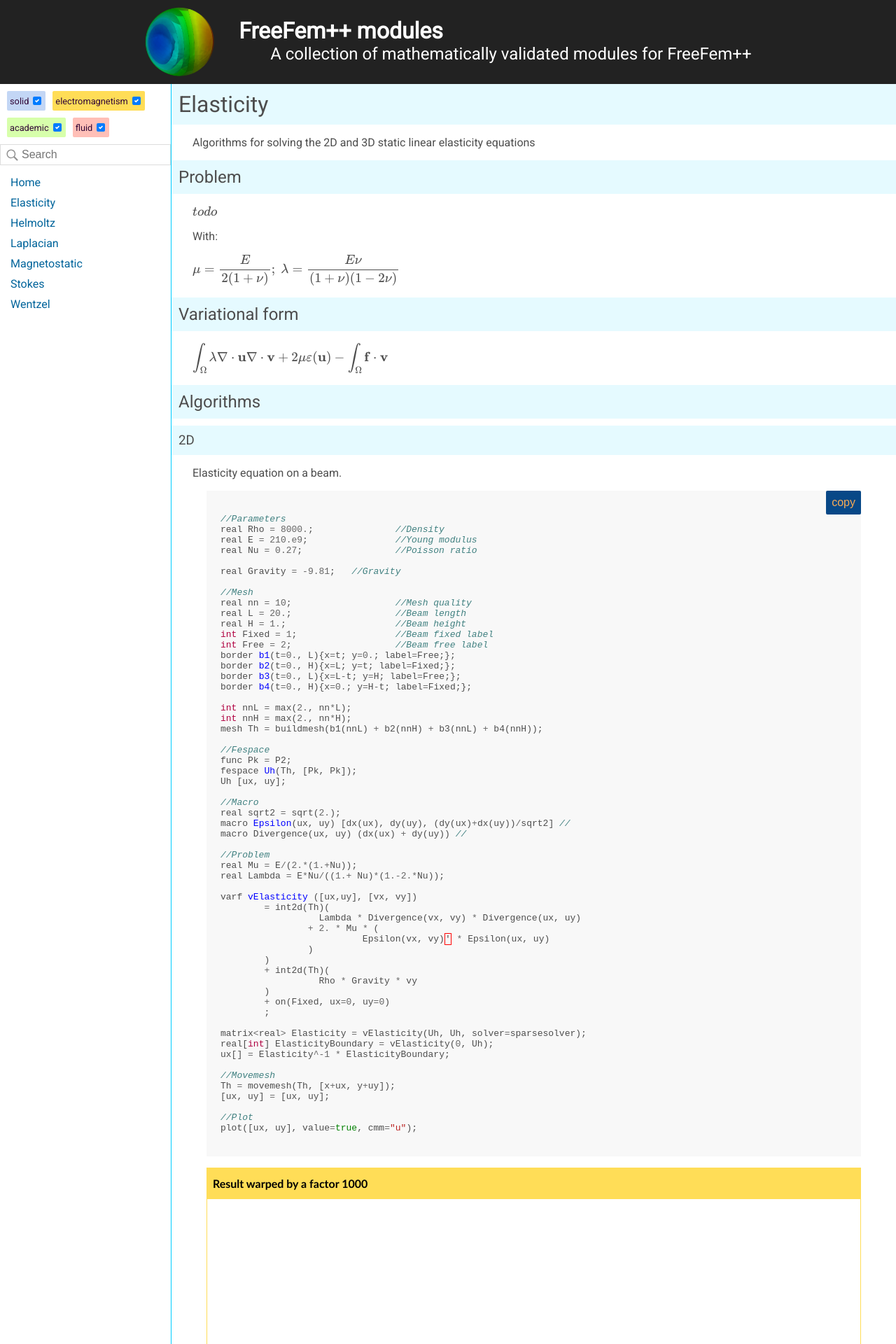
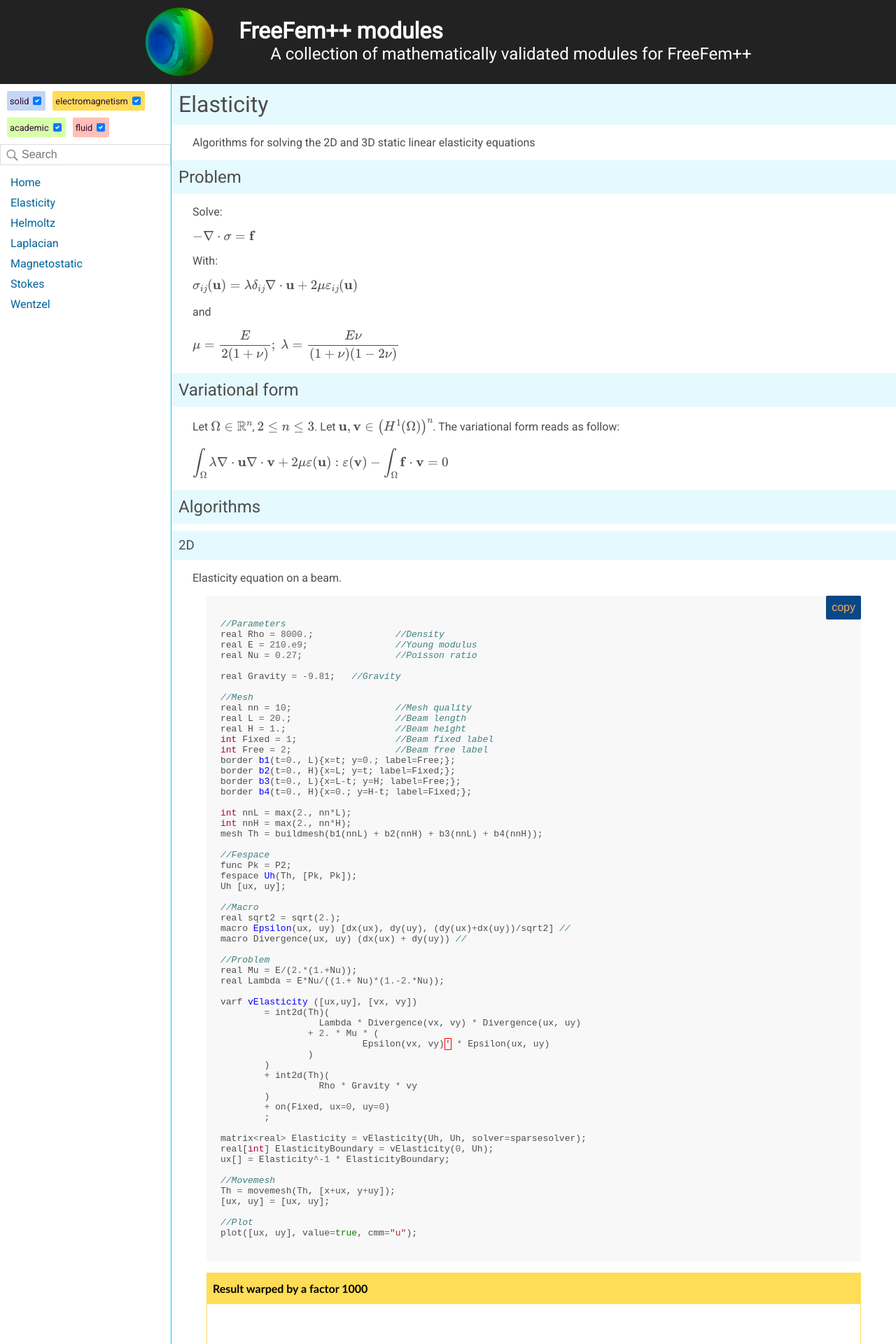
Before and after one commit to FreeFem/FreeFem-modules, a Jekyll site: the page built from _modules/elasticity.md, in a window 1280 px wide. Shown: the top 1920 px of the page at 70% size. Built offline with Jekyll 4.4.1, drawn with Linux system fonts in a browser that asks for light colours; formulas are drawn with MathJax 3; our own code applies the rules of GitHub Pages for plain Markdown files; some of the changed text lies outside the part shown.

Commit message:
update modules

```diff
--- a/_modules/elasticity.md
+++ b/_modules/elasticity.md
@@ -10,11 +10,23 @@
 
 ## Problem
 
+Solve:
+
 $
-\displaystyle{todo}
+\displaystyle{
+	-\nabla\cdot\sigma = \mathbf{f}
+}
 $
 
 With:
+
+$
+\displaystyle{
+	\sigma_{ij}(\mathbf{u}) = \lambda\delta_{ij}\nabla\cdot\mathbf{u} + 2\mu\varepsilon_{ij}(\mathbf{u})
+}
+$
+
+and
 
 $
 \displaystyle{
@@ -24,9 +36,11 @@
 
 ## Variational form
 
+Let $\Omega\in\mathbb{R}^n$, $2\leq n\leq3$. Let $\mathbf{u}, \mathbf{v}\in \left(H^1(\Omega)\right)^n$. The variational form reads as follow:
+
 $
 \displaystyle{
-	\int_{\Omega}{\lambda\nabla\cdot\mathbf{u}\nabla\cdot\mathbf{v} + 2\mu\varepsilon(\mathbf{u})} - \int_{\Omega}{\mathbf{f}\cdot\mathbf{v}}
+	\int_{\Omega}{\lambda\nabla\cdot\mathbf{u}\nabla\cdot\mathbf{v} + 2\mu\varepsilon(\mathbf{u})}:\varepsilon(\mathbf{v}) - \int_{\Omega}{\mathbf{f}\cdot\mathbf{v}} = 0
 }
 $
 
```
Also changed, not shown: other parts of _modules/elasticity.md (+4 -0 lines), _modules/helmoltz.md (+1 -1 lines), _modules/laplacian.md (+6 -2 lines), _modules/magnetostatic.md (+4 -0 lines), _modules/stokes.md (+10 -4 lines).
